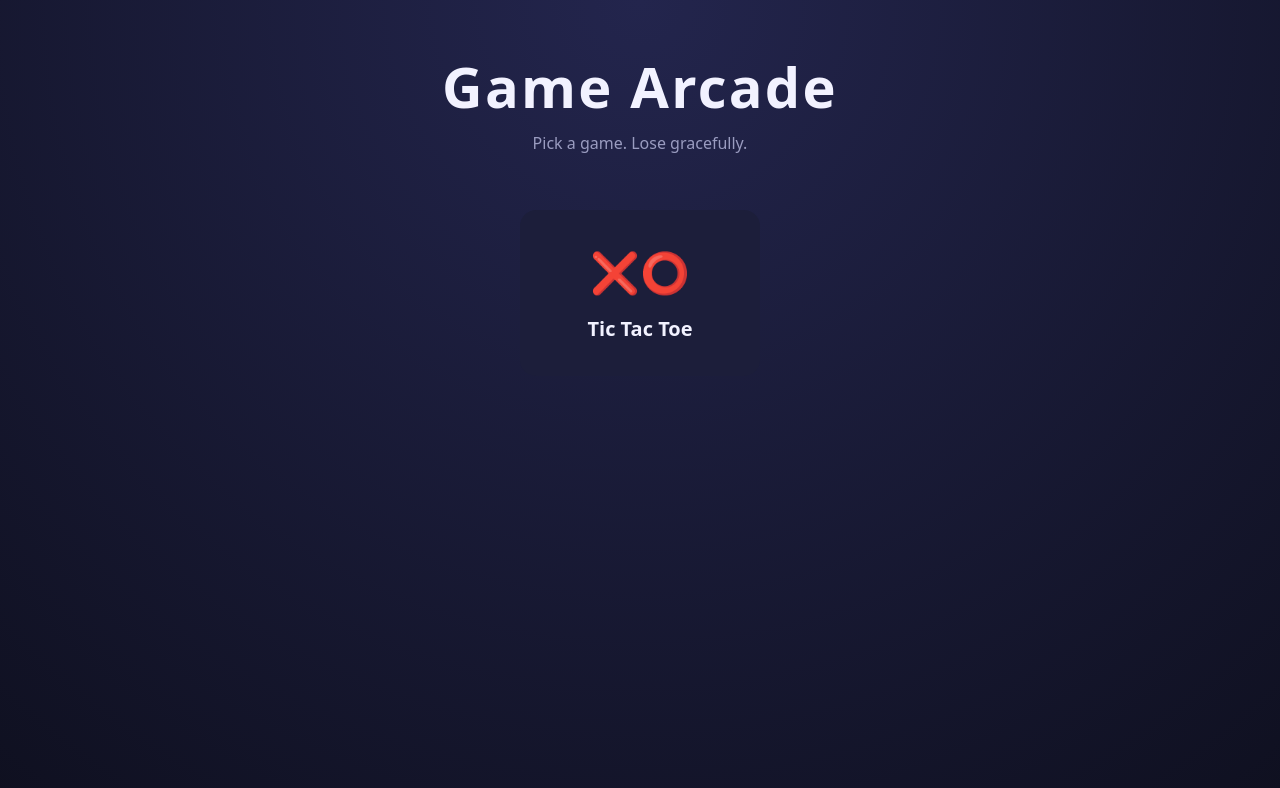
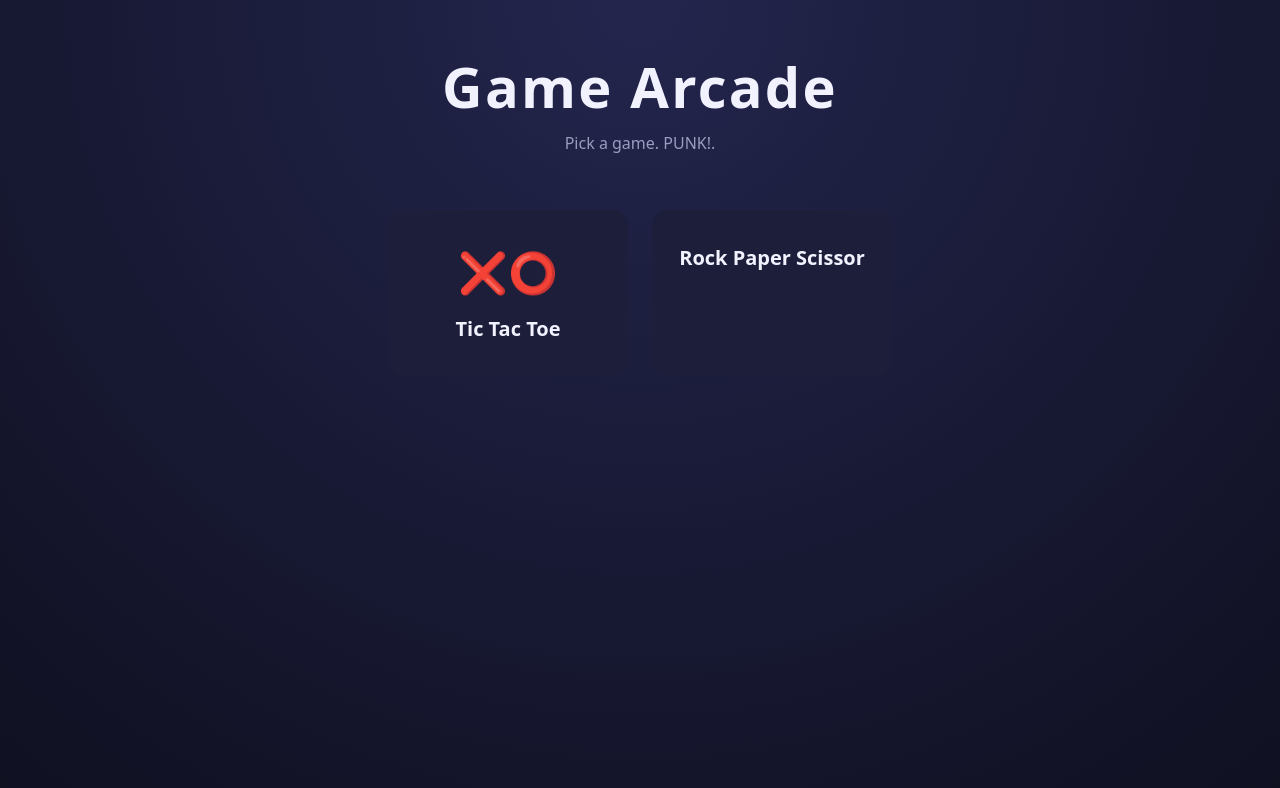
Before and after one commit to ethanjoshuayt/java-script-games-custom-coded, a plain HTML site: page index.html in a window 1280 px wide. Drawn offline with Linux system fonts and the light colour scheme.

Commit message:
corrected file path and added rockpaperscissor files

```diff
--- a/index.html
+++ b/index.html
@@ -91,13 +91,16 @@
 <body>
   <header>
     <h1>Game Arcade</h1>
-    <p>Pick a game. Lose gracefully.</p>
+    <p>Pick a game. PUNK!.</p>
   </header>
 
   <main class="game-grid">
-    <a class="game-card" href="tic-tac-toe.html">
+    <a class="game-card" href="html/tic-tac-toe.html">
       <span class="game-icon">❌⭕</span>
       <span class="game-title">Tic Tac Toe</span>
+    </a>
+    <a href="html/rockpaperscissor.html" class="game-card">
+      <span class="game-title"> Rock Paper Scissor</span>
     </a>
   </main>
 </body>
```
Also changed, not shown: html/rockpaperscissor.html (renamed from html/snake.html, +1 -5 lines), scripts/rockpaperscissor.js (added), scripts/snake.js (deleted), styles/snake.css (deleted).
